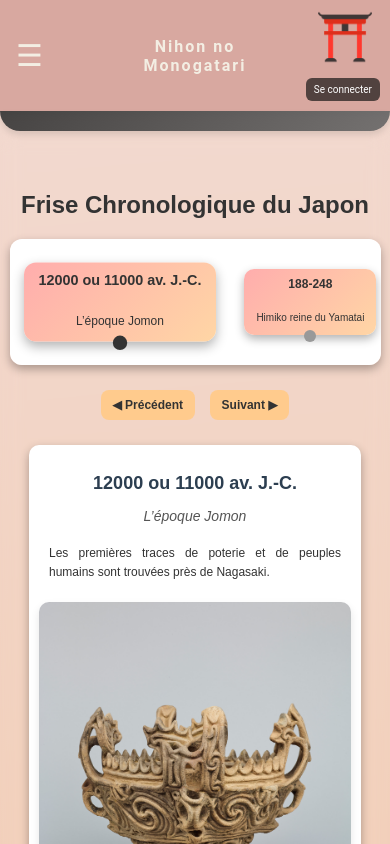
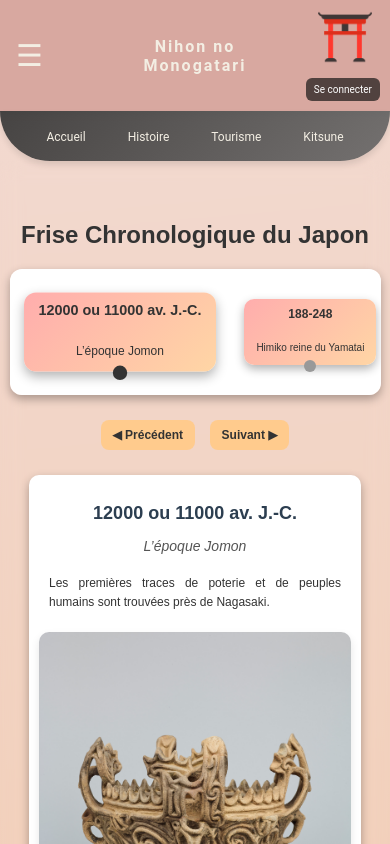
Before and after one commit to DesryLoic/Projet_Web_S2, a plain HTML site: page Code/html/frise.html in a window 390 px wide. Both pictures are taken after a click on the button "Ouvrir le menu". Shown: the top 844 px of the page. Drawn offline with Linux system fonts and the light colour scheme.

Commit message:
page frise responsive - part 3

```diff
--- a/Code/css/frise.css
+++ b/Code/css/frise.css
@@ -282,4 +282,5 @@ main {
         width: 12px;
         height: 12px;
     }
+
 }
--- a/Code/js/frise.js
+++ b/Code/js/frise.js
@@ -1,3 +1,12 @@
+// Sélectionner le bouton menu et la barre de navigation
+const menuBtn = document.querySelector('.menu-btn');
+const navbar = document.querySelector('.navbar');
+
+// Ajouter un événement au clic sur le bouton hamburger pour afficher/masquer le menu
+document.querySelector('.menu-btn').addEventListener('click', function() {
+    document.querySelector('.navbar').classList.toggle('show-menu');
+});
+
 const events = [
     {
         date: "12000 ou 11000 av. J.-C.",
```
